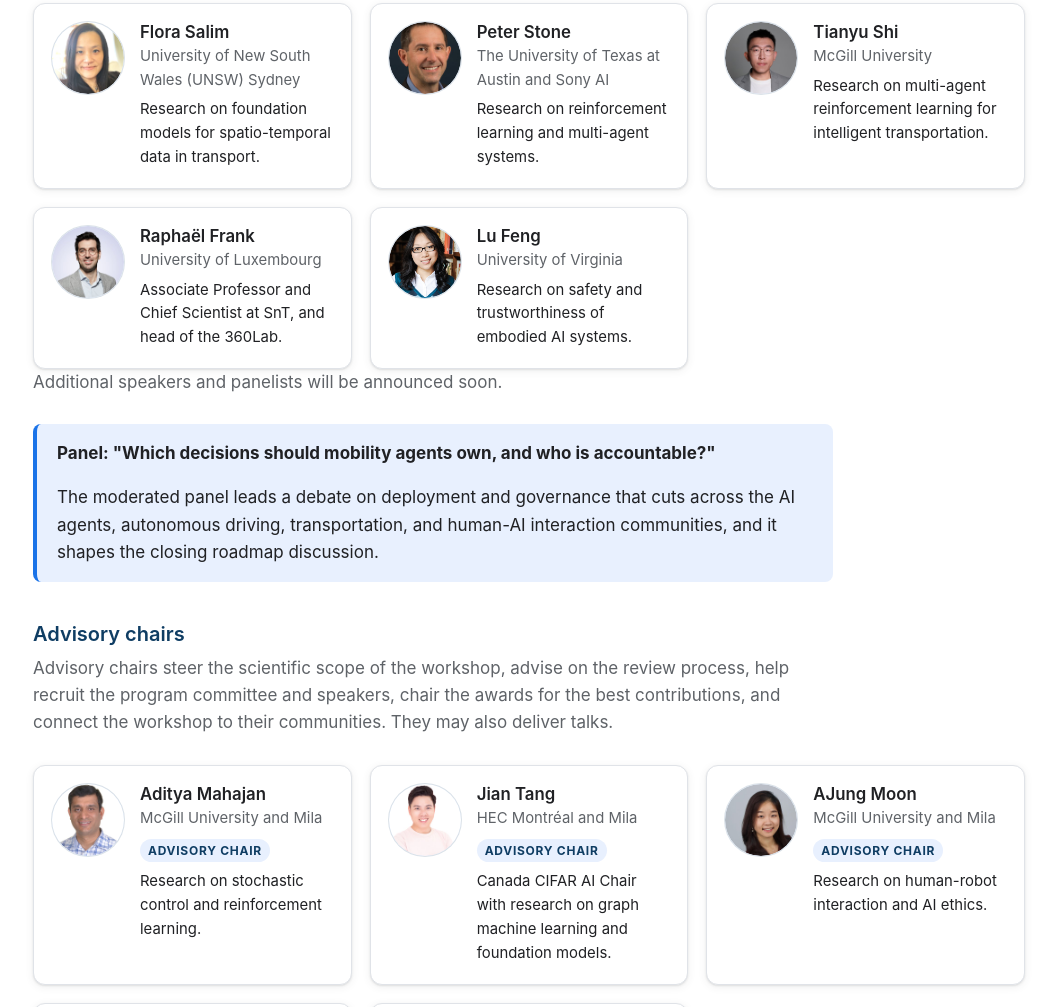
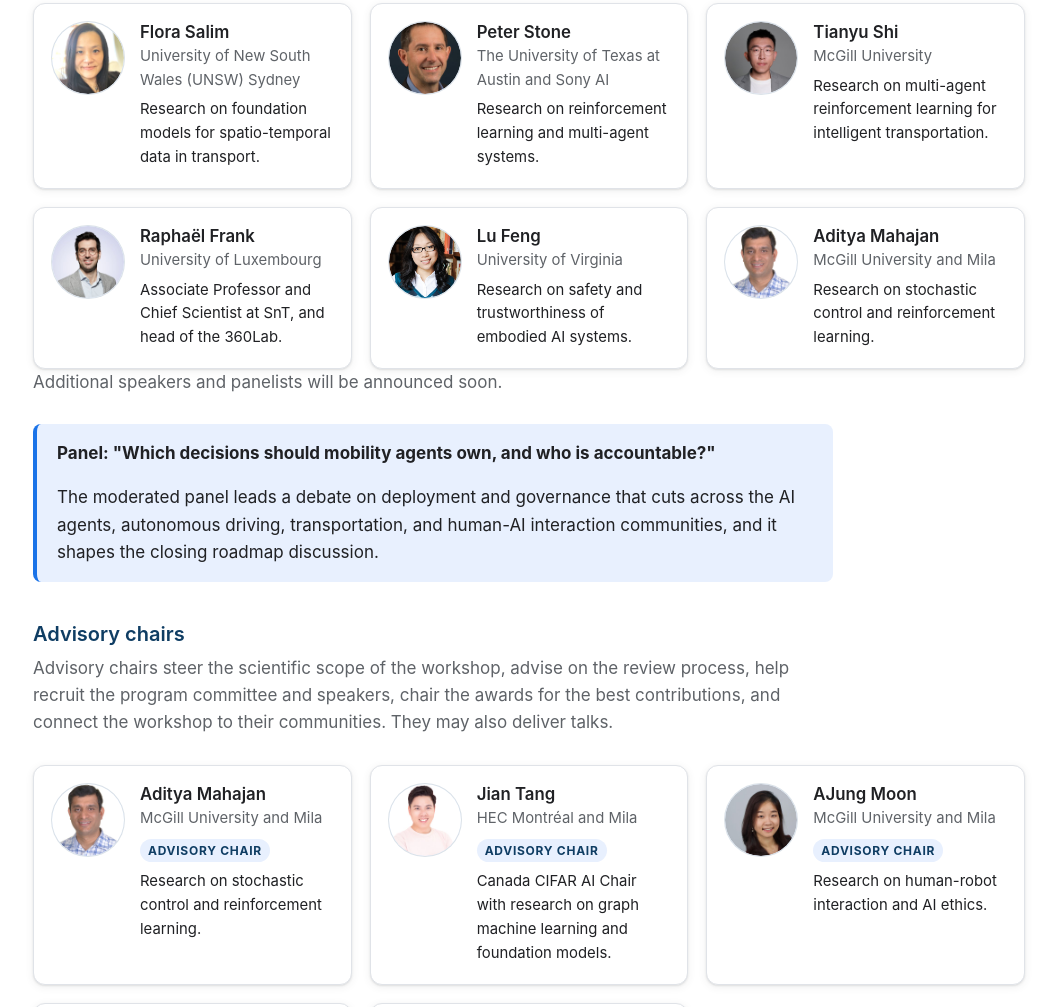
Before and after one commit to agentic-mobility-workshop/agentic-mobility-workshop.github.io, a plain HTML site: page index.html in a window 1280 px wide. Shown: the part 3260-4267 px from the top of the page, without its empty margins (111-1168 px from the left). Drawn offline with Linux system fonts and the light colour scheme.

Commit message:
Add Aditya Mahajan to the speakers and panelists list
The organizers confirmed his participation. He stays listed as an advisory chair.

```diff
--- a/index.html
+++ b/index.html
@@ -167,6 +167,14 @@
               <h4>Lu Feng</h4>
               <p class="affil">University of Virginia</p>
               <p class="bio">Research on safety and trustworthiness of embodied AI systems.</p>
+            </div>
+          </div>
+          <div class="person">
+            <div class="avatar"><img src="assets/people/aditya-mahajan.jpg" alt="Photo of Aditya Mahajan" loading="lazy" width="72" height="72"></div>
+            <div>
+              <h4>Aditya Mahajan</h4>
+              <p class="affil">McGill University and Mila</p>
+              <p class="bio">Research on stochastic control and reinforcement learning.</p>
             </div>
           </div>
         </div>
```
